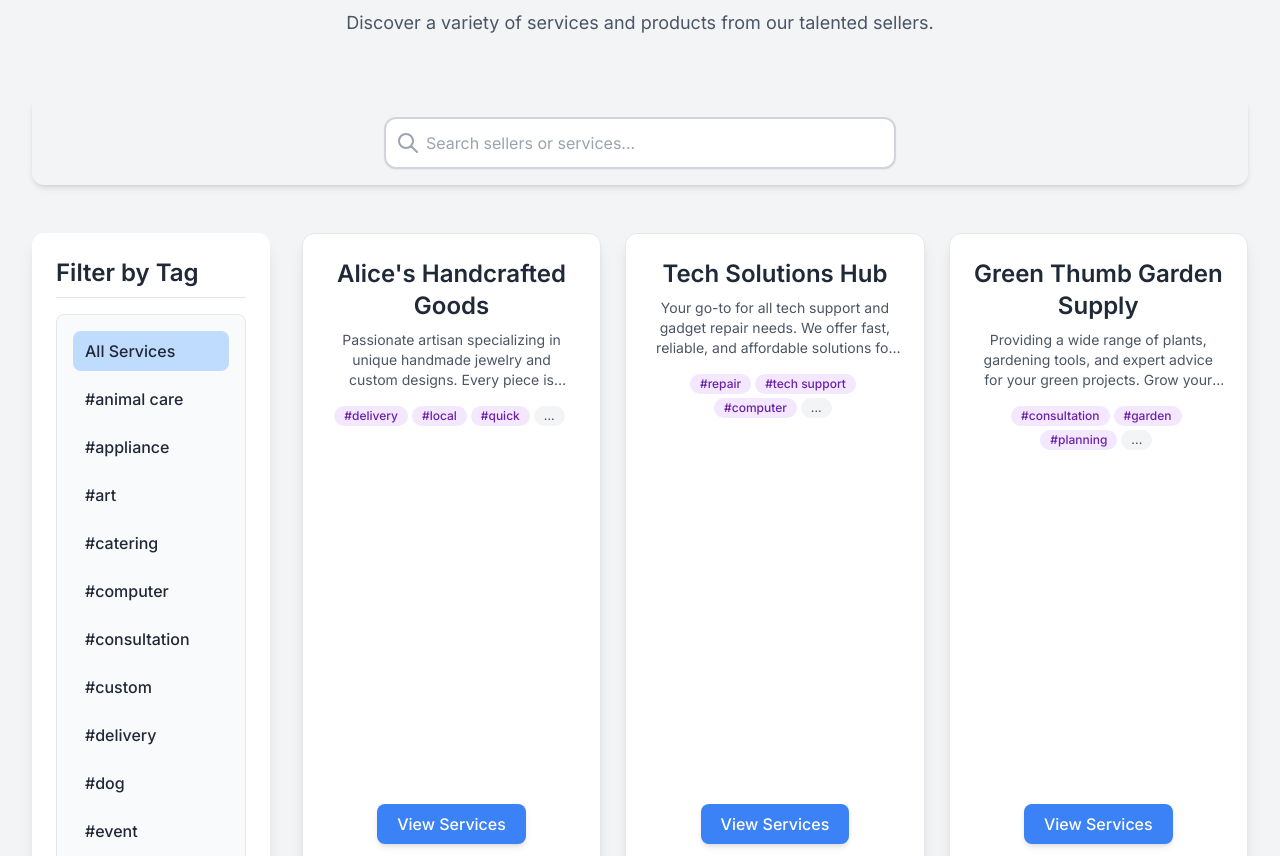
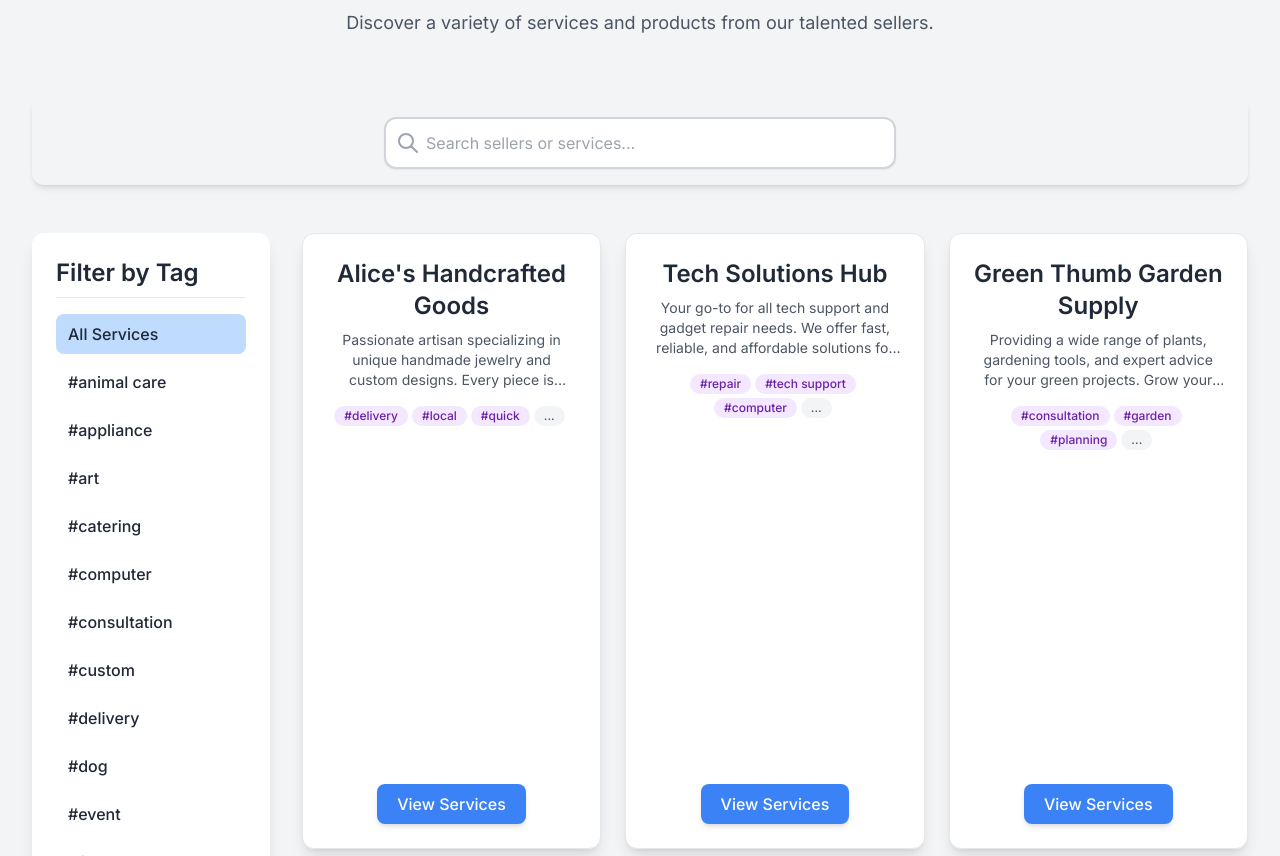
Before and after one commit to RKMerc/DASTRUCFinals, a plain HTML site: page home/index.html in a window 1280 px wide. Shown: the part 87-943 px from the top of the page. Drawn offline with nearby package versions, Linux system fonts and the light colour scheme.

Commit message:
reverted changes

```diff
--- a/home/index.html
+++ b/home/index.html
@@ -44,8 +44,8 @@
             <!-- Adjusted top value to account for the sticky search bar's height (~90px) -->
             <aside class="w-full lg:w-1/4 xl:w-1/5 bg-white rounded-xl shadow-lg p-6 sticky top-[90px] self-start h-fit z-10">
                 <h2 class="text-2xl font-semibold text-gray-800 mb-4 pb-2 border-b border-gray-200">Filter by Tag</h2>
-                <!-- Added styling for the tag container here -->
-                <ul id="tagList" class="space-y-2 p-4 border border-gray-200 rounded-lg bg-gray-50">
+                <!-- Reverted styling for the tag container here -->
+                <ul id="tagList" class="space-y-2">
                     <!-- Tags will be dynamically loaded here by JavaScript -->
                 </ul>
             </aside>
```
